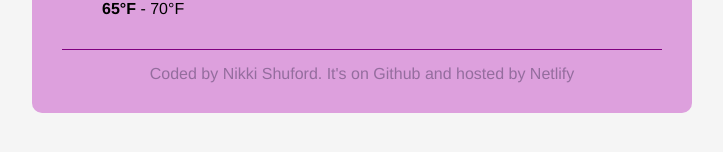
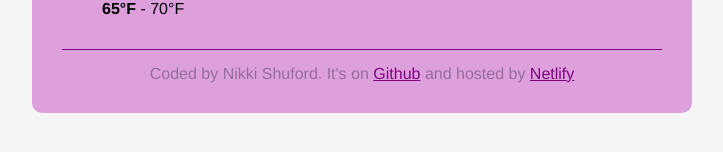
Before and after one commit to nikkicodes2024/Weatherapp2025, a plain HTML site: page index.html in a window 1280 px wide. Shown: the part 626-778 px from the top of the page, without its empty margins (278-1001 px from the left). Drawn offline with nearby package versions, Linux system fonts and the light colour scheme.

Commit message:
Update index.html

```diff
--- a/index.html
+++ b/index.html
@@ -81,9 +81,15 @@
       </main>
       <footer>
         Coded by Nikki Shuford. It's on
-        <a href="https://github.com/nikkicodes2024/Weatherapp2025"></a> Github
+        <a
+          href="https://github.com/nikkicodes2024/Weatherapp2025"
+          target="_blank"
+          >Github</a
+        >
         and hosted by
-        <a href="https://classy-sunburst-f3cde5.netlify.app/"></a>Netlify
+        <a href="https://classy-sunburst-f3cde5.netlify.app/" target="_blank"
+          >Netlify</a
+        >
       </footer>
     </div>
   </body>
```
